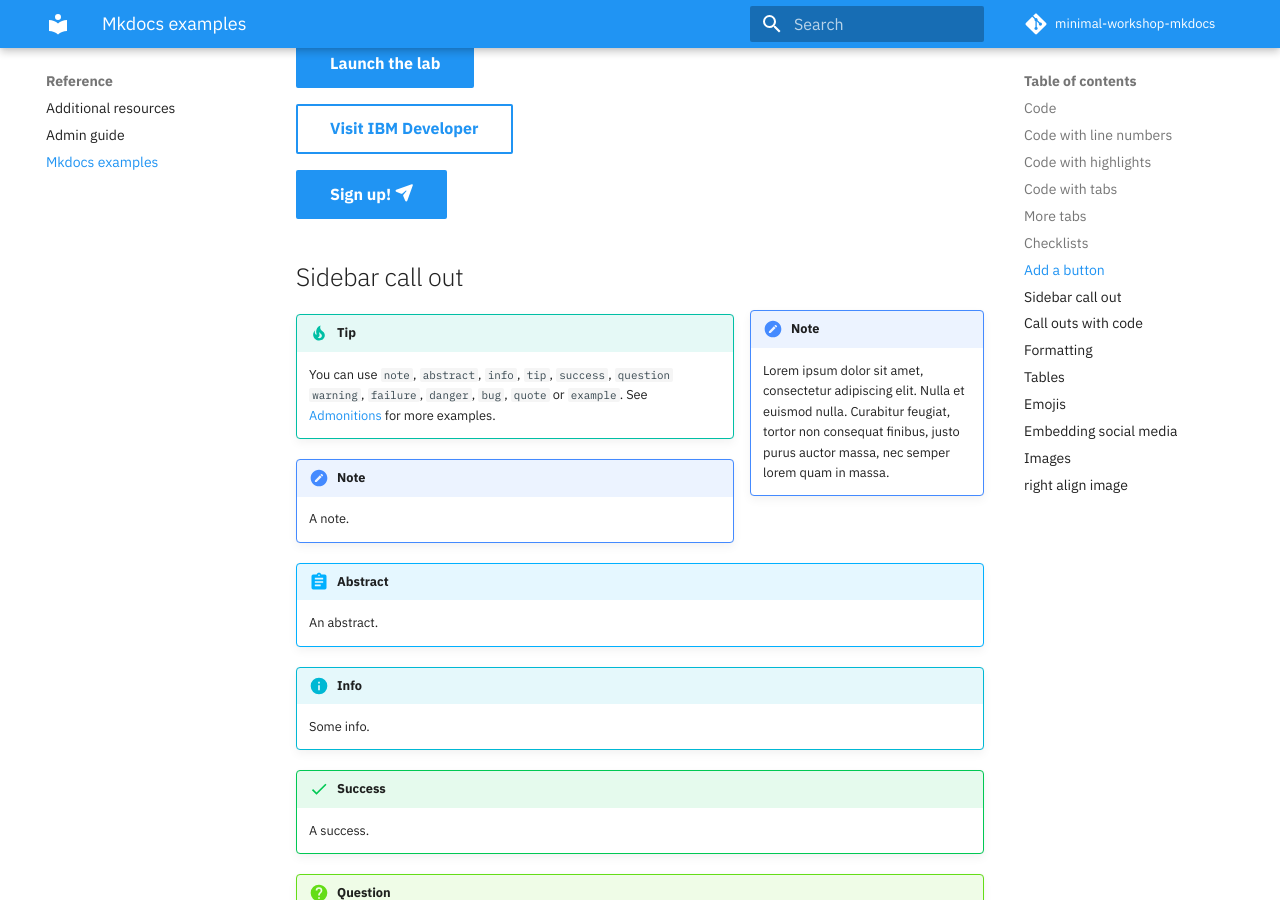
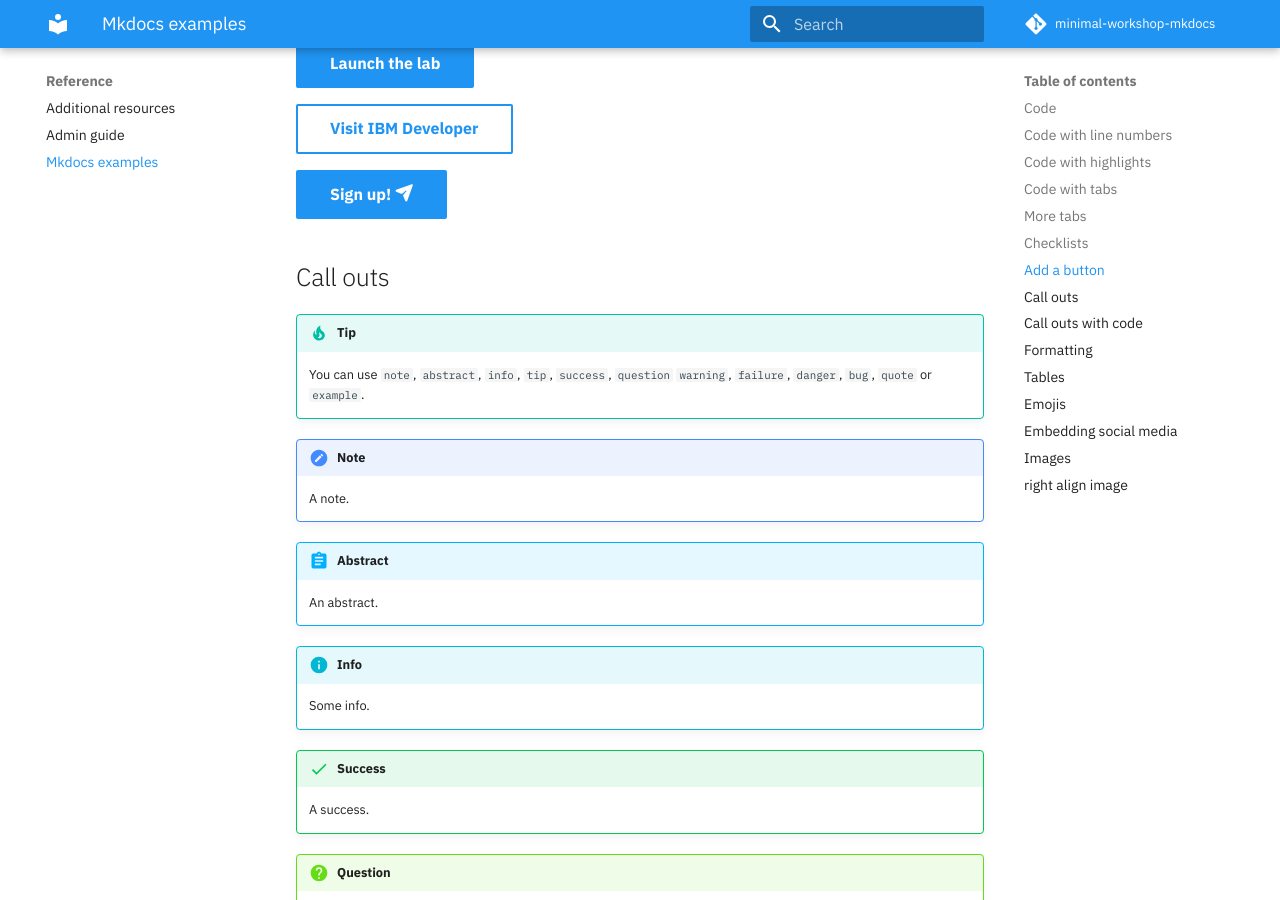
Before and after one commit to stevemar/minimal-workshop-mkdocs, an MkDocs documentation site: the page built from docs/reference/mkdocs.md, in a window 1280 px wide and 900 px high, scrolled down 1524 px. Built offline with MkDocs 1.6.1 and Material for MkDocs 9.7.7, drawn with Linux system fonts in a browser that asks for light colours; emoji names are drawn with the system emoji font; comment, search, counter and statistics services are not loaded.

Commit message:
remove a call out

```diff
--- a/docs/reference/mkdocs.md
+++ b/docs/reference/mkdocs.md
@@ -80,18 +80,11 @@
 
 [Sign up! :fontawesome-solid-paper-plane:](https://cloud.ibm.com){: .md-button .md-button--primary }
 
-## Sidebar call out
-
-!!! note inline end
-    Lorem ipsum dolor sit amet, consectetur adipiscing elit. Nulla et euismod
-    nulla. Curabitur feugiat, tortor non consequat finibus, justo purus auctor
-    massa, nec semper lorem quam in massa.
+## Call outs
 
 !!! tip
     You can use `note`, `abstract`, `info`, `tip`, `success`, `question`
     `warning`, `failure`, `danger`, `bug`, `quote` or `example`.
-    See [Admonitions](https://squidfunk.github.io/mkdocs-material-insiders/reference/admonitions/)
-    for more examples.
 
 !!! note
     A note.
```
